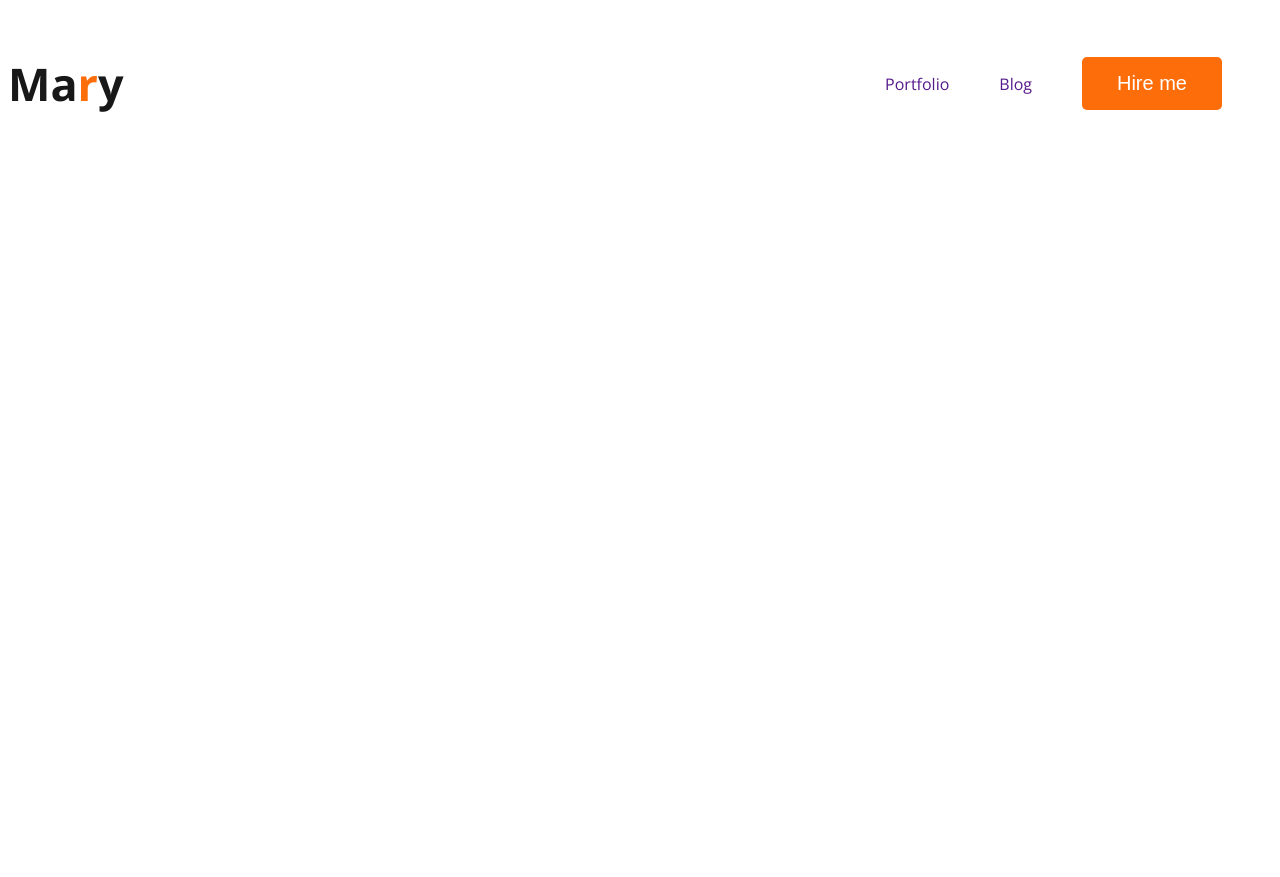
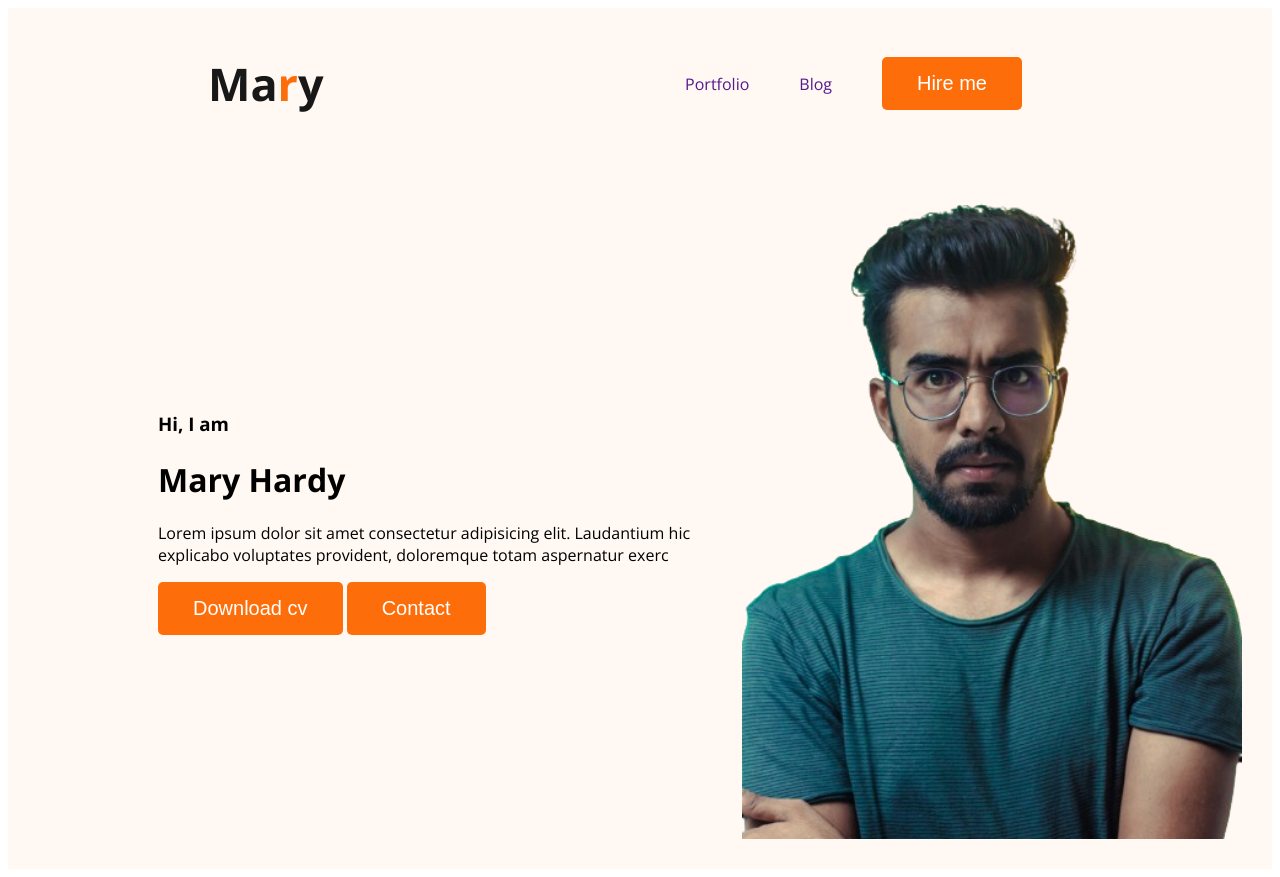
Before and after one commit to tahsin-dev225/pHero-protfolio, a plain HTML site: page index.html in a window 1280 px wide. Before the commit the page ends 800 px from the top, so only its background shows below. Drawn offline with nearby package versions, Linux system fonts and the light colour scheme.

Commit message:
added banner

```diff
--- a/index.html
+++ b/index.html
@@ -19,6 +19,16 @@
                 <li><button class="btn-primary">Hire me</button></li>
             </ul>
         </nav>
+        <div class="banner">
+            <div class="banner-content">
+                <h3 class="banner-greeting">Hi, I am</h3>
+                <h1 class="banner-title">Mary Hardy</h1>
+                <p>Lorem ipsum dolor sit amet consectetur adipisicing elit. Laudantium hic explicabo voluptates provident, doloremque totam aspernatur exerc</p>
+                <button class="btn-primary">Download cv</button>
+                <button class="btn-primary">Contact</button>
+            </div>
+            <img  class="hardy" src="img/hardy.png" alt="">
+        </div>
     </header>
     <main>
 
--- a/style.css
+++ b/style.css
@@ -7,6 +7,7 @@ nav{
     display:flex;
     justify-content: space-between;
     align-items: center;
+    margin: 0px 200px;
 }
 .primary-color{
     color:#fd6e0a;
@@ -40,3 +41,15 @@ nav li{
 nav a{
     text-decoration: none;
 }
+header {
+    background-color:#fff8f3;
+}
+.banner{
+    padding:30px 30px 30px 150px;
+    display:flex;
+    align-items: center;
+}
+.banner .hardy{
+    width:500px;
+    height:650px;
+}
```
Also changed, not shown: img/hardy.png (added).
